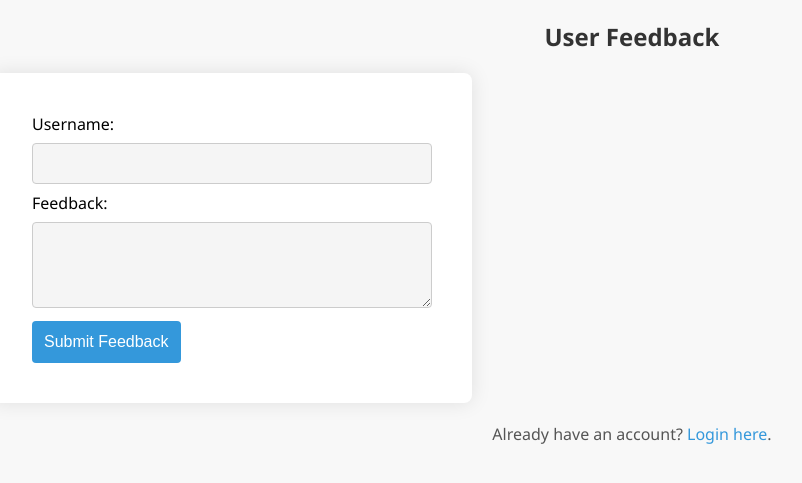
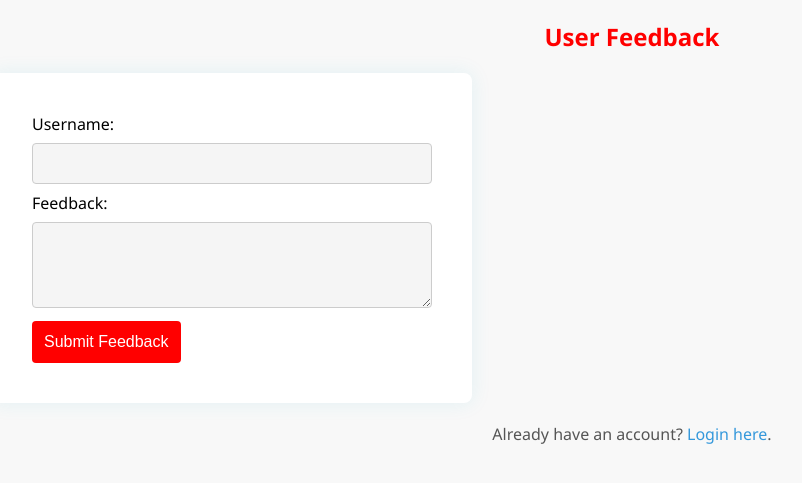
Before and after one commit to sms03/WebTech-CreditActivity, a PHP site: page /feedback.html in a window 1280 px wide. Shown: the top 483 px of the page, without its empty margins (8-810 px from the left). Run offline with PHP 8.4, Linux system fonts and the light colour scheme.

Commit message:
Update style.css

```diff
--- a/style.css
+++ b/style.css
@@ -17,17 +17,17 @@ form {
     padding: 40px;
     background-color: #fff;
     border-radius: 8px;
-    box-shadow: 0 0 20px rgba(0, 0, 0, 0.1);
+    box-shadow: 0 0 20px rgba(31, 176, 205, 0.1);
 }
 
 h2 {
-    color: #333;
+    color: #ff0000;
     text-align: center;
 }
 
 label {
     font-size: 14px;
-    color: #555;
+    color: #ecb038;
 }
 
 input[type="text"],
@@ -43,7 +43,7 @@ textarea {
 }
 
 input[type="submit"] {
-    background-color: #3498db;
+    background-color: #ff0000;
     color: #fff;
     padding: 12px;
     border: none;
```
